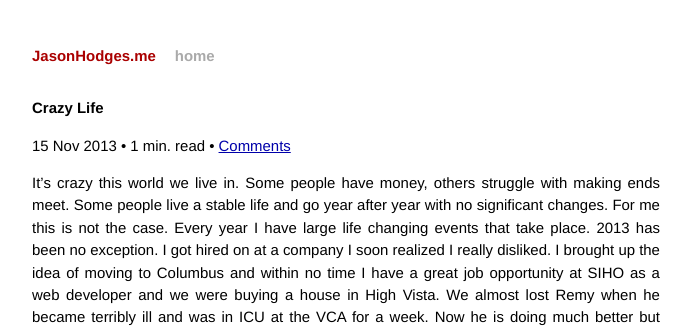
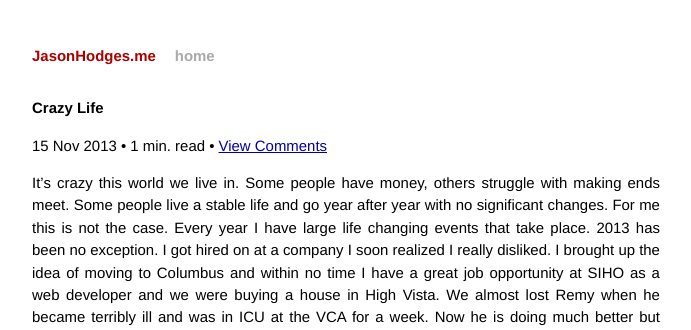
Before and after one commit to jasonhodges/old_jasonhodges.github.io, a Jekyll site: the page built from _posts/2013-11-15-Crazy-Life.markdown, in a window 1280 px wide. Shown: the top 330 px of the page, without its empty margins (294-985 px from the left). Built offline with Jekyll 4.4.1, drawn with Linux system fonts in a browser that asks for light colours; Markdown is read by kramdown in place of the engine named in the settings; comment, search, counter and statistics services are not loaded; some of the changed lines change nothing that is shown.

Commit message:
disqus updates

```diff
--- a/_layouts/default.html
+++ b/_layouts/default.html
@@ -21,8 +21,10 @@
             <h1 class="title"><a href="/">{{ site.name }}</a></h1>
             <a class="extra" href="/">home</a>
           </div>
+          <section>
+            {{ content }}
+          </section>
 
-          {{ content }}
 
           <div class="footer">
             <div class="contact">
@@ -41,18 +43,20 @@
           </div>
         </div>
       <script type="text/javascript">
-              var disqus_shortname = 'jasonhodges',
-                  disqus_identifier = '{{ page.path | split:'/' | last | cgi_escape }}',
-                  disqus_url        = '{{ site.url }}{{ page.url | uri_escape }}'
-              ;
-
-              /* * * DON'T EDIT BELOW THIS LINE * * */
-              (function () {
-                  var s = document.createElement('script'); s.async = true;
-                  s.type = 'text/javascript';
-                  s.src = '//' + disqus_shortname + '.disqus.com/count.js';
-                  (document.getElementsByTagName('HEAD')[0] || document.getElementsByTagName('BODY')[0]).appendChild(s);
-              }());
-      </script>
+  var disqus_shortname  = 'jasonhodges',
+      disqus_identifier = '{{ page.path | split:'/' | last | cgi_escape }}',
+      disqus_url        = '{{ site.url }}{{ page.url | uri_escape }}'
+  ;
+  (function() {
+    var load = function(src){
+      var s = document.createElement('script'); s.type = 'text/javascript'; s.async = true; s.src = src;
+      var e = document.getElementsByTagName('script')[0]; e.parentNode.insertBefore(s, e);
+    };
+    load('//' + disqus_shortname + '.disqus.com/count.js');
+    if (document.getElementById('disqus_thread')) {
+      load('//' + disqus_shortname + '.disqus.com/embed.js');
+    }
+  })();
+</script>
     </body>
 </html>
--- a/_layouts/post.html
+++ b/_layouts/post.html
@@ -8,14 +8,12 @@
 <p class="post-meta">
         {{ page.date | date_to_string }} &bull;
         {% if readtime == '0' %} &lt; 1{% else %}{{ readtime }}{% endif %} min. read &bull;
-        <a href="#disqus_thread" data-disqus-identifier="{{ page.path | split:'/' | last | cgi_escape }}">Comments</a>
+        <a href="{{ page.url }}#disqus_thread" data-disqus-identifier="{{ page.path | split:'/' | last | cgi_escape }}">View Comments</a>
 </p>
 
 <div class="post">
-{{ content }}
+{{ page.content }}
+	{% if post.comments != false %}
+	<div id="disqus_thread"></div>
+	{% endif %}
 </div>
-
-
-{% if post.comments != false %}
-<div id="disqus_thread"></div>
-{% endif %}
```
